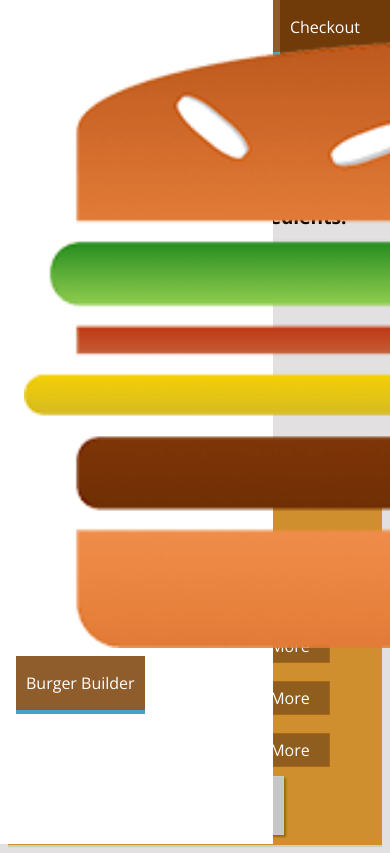
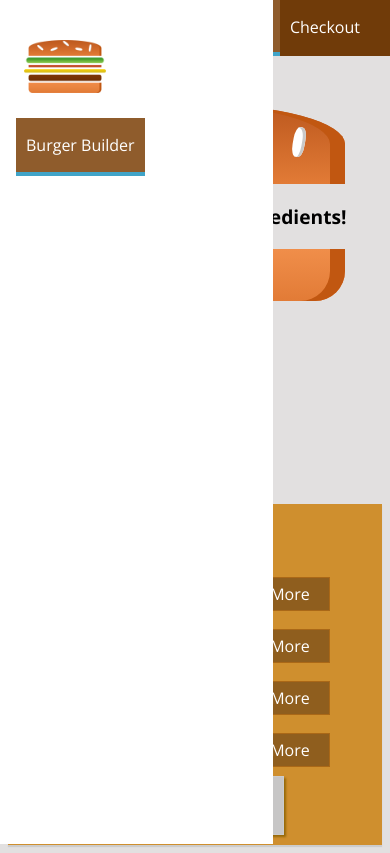
Before and after one commit to sweeptic/Burger-Project, a React (Create React App) app: page / in a window 390 px wide. Built offline with nearby package versions, Linux system fonts and the light colour scheme.

Commit message:
29. Working on Responsive Adjustments

```diff
--- a/src/components/Logo/Logo.js
+++ b/src/components/Logo/Logo.js
@@ -5,7 +5,7 @@ import classes from './Logo.module.css';
 
 const Logo = (props) => {
     return (
-        <div className={classes.Logo}>
+        <div className={classes.Logo} style={{height: props.height}}>
             <img src={burgerLogo} alt="MyBurger"/>
         </div>
     )
--- a/src/components/Navigation/SideDrawer/SideDrawer.js
+++ b/src/components/Navigation/SideDrawer/SideDrawer.js
@@ -1,13 +1,16 @@
 import React from "react";
 import Logo from "./../../Logo/Logo";
 import NavigationItems from "./../NavigationItems/NavigationItems";
-import classes from './SideDrawer.module.css'
+import classes from "./SideDrawer.module.css";
 
 const SideDrawer = (props) => {
     //...
     return (
         <div className={classes.SideDrawer}>
-            <Logo />
+            <div className={classes.Logo}>
+                <Logo />
+            </div>
+
             <nav>
                 <NavigationItems />
             </nav>
--- a/src/components/Navigation/SideDrawer/SideDrawer.module.css
+++ b/src/components/Navigation/SideDrawer/SideDrawer.module.css
@@ -25,3 +25,7 @@
 .Close {
     transform: translateX(-100%);
 }
+
+.Logo {
+    height: 11%;
+}
--- a/src/components/Navigation/Toolbar/Toolbar.module.css
+++ b/src/components/Navigation/Toolbar/Toolbar.module.css
@@ -16,3 +16,8 @@
 .Toolbar nav {
     height: 100%;
 }
+
+.Logo {
+    height: 80%;
+
+}
```
